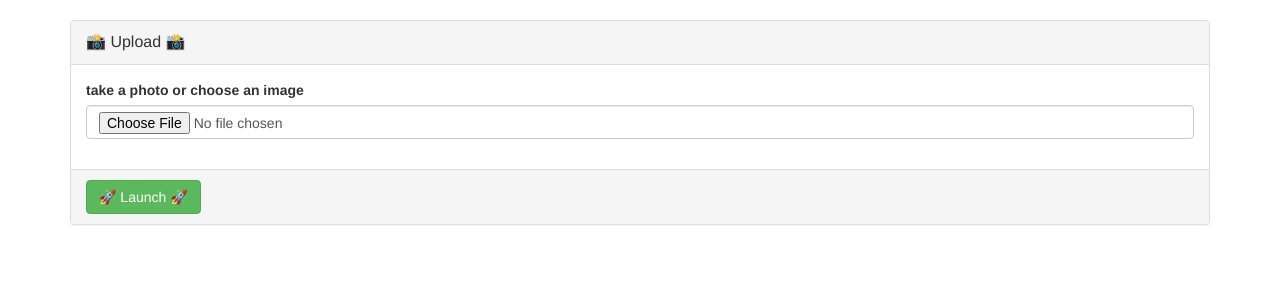
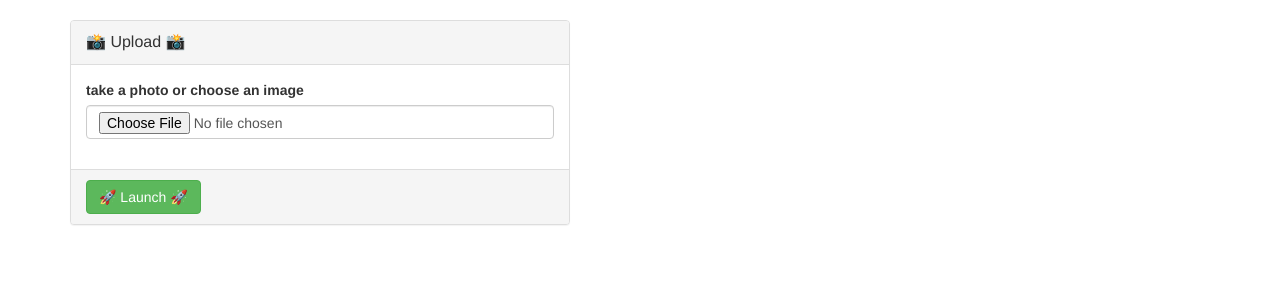
Before and after one commit to TensorBros/pymoji, a Flask app: page / in a window 1280 px wide. Shown: the part 52-352 px from the top of the page. Run offline with Flask 2, Linux system fonts and the light colour scheme; parts of the project's set-up code (start-up, migrations or seed data) failed here and were passed over; some libraries are stand-ins or nearby versions.

Commit message:
hack to limit image size

```diff
--- a/pymoji/templates/base.html
+++ b/pymoji/templates/base.html
@@ -10,6 +10,12 @@
     <link rel="stylesheet" href="//maxcdn.bootstrapcdn.com/bootstrap/3.3.7/css/bootstrap.min.css">
     <script src="https://ajax.googleapis.com/ajax/libs/jquery/3.2.1/jquery.min.js"></script>
     <script src="https://maxcdn.bootstrapcdn.com/bootstrap/3.3.7/js/bootstrap.min.js"></script>
+    <style>
+    /* HACK - limit image size by limiting max panel width */
+    .panel {
+      max-width: 500px;
+    }
+    </style>
     {% if not config.get('TESTING') -%}
     <script type="text/javascript">
       window['_fs_debug'] = false;
```
